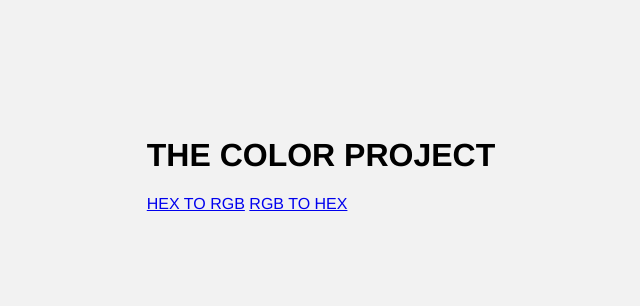
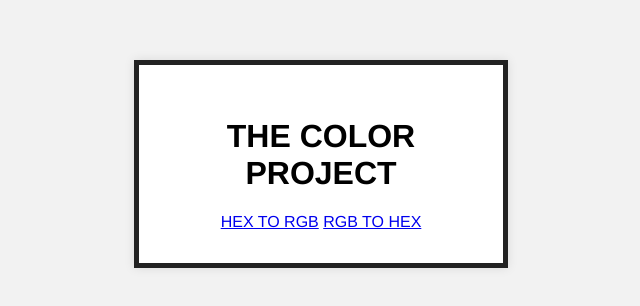
Before and after one commit to Hugotk64/colorFlip, a SvelteKit app: page / in a window 1280 px wide. Shown: the part 236-542 px from the top of the page, without its empty margins (319-959 px from the left). Built offline with nearby package versions, Linux system fonts and the light colour scheme.

Commit message:
style: set background, border and shadow box for deept effect, center text, padding and size.

```diff
--- a/src/routes/+page.svelte
+++ b/src/routes/+page.svelte
@@ -8,6 +8,9 @@
 <style>
     :root {
         --color-body-bg: #F2F2F2;
+        --color-menu-bg: #FFF;
+        --color-menu-border: #222;
+        --color-menu-shadow: #0000001a;
     }
 
     :global(body){
@@ -24,4 +27,13 @@
         margin: 0;
     }
 
+    .menu {
+        background-color: var(--color-menu-bg);
+        border: 5px solid var(--color-menu-border);
+        box-shadow: 0 0 10px var(--color-menu-shadow);
+
+        text-align: center;
+        padding: 32px;
+        width: 300px;
+    }
 </style>
```
